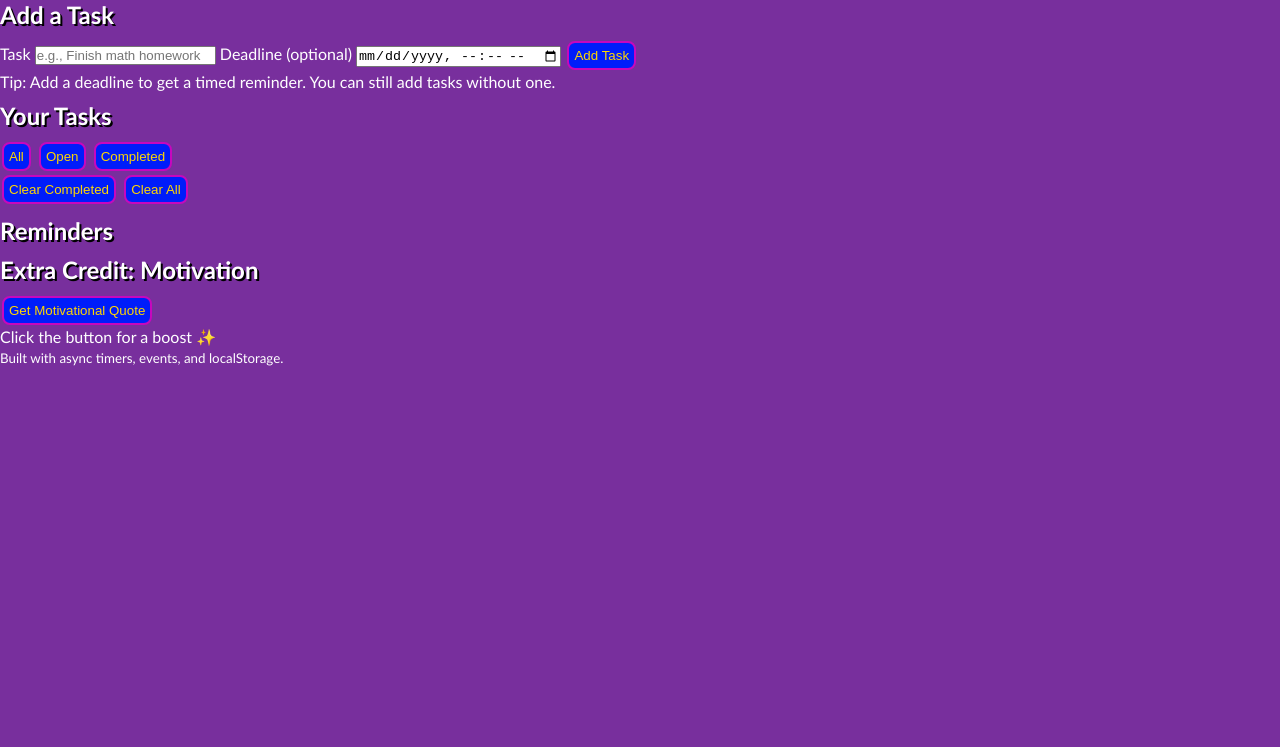
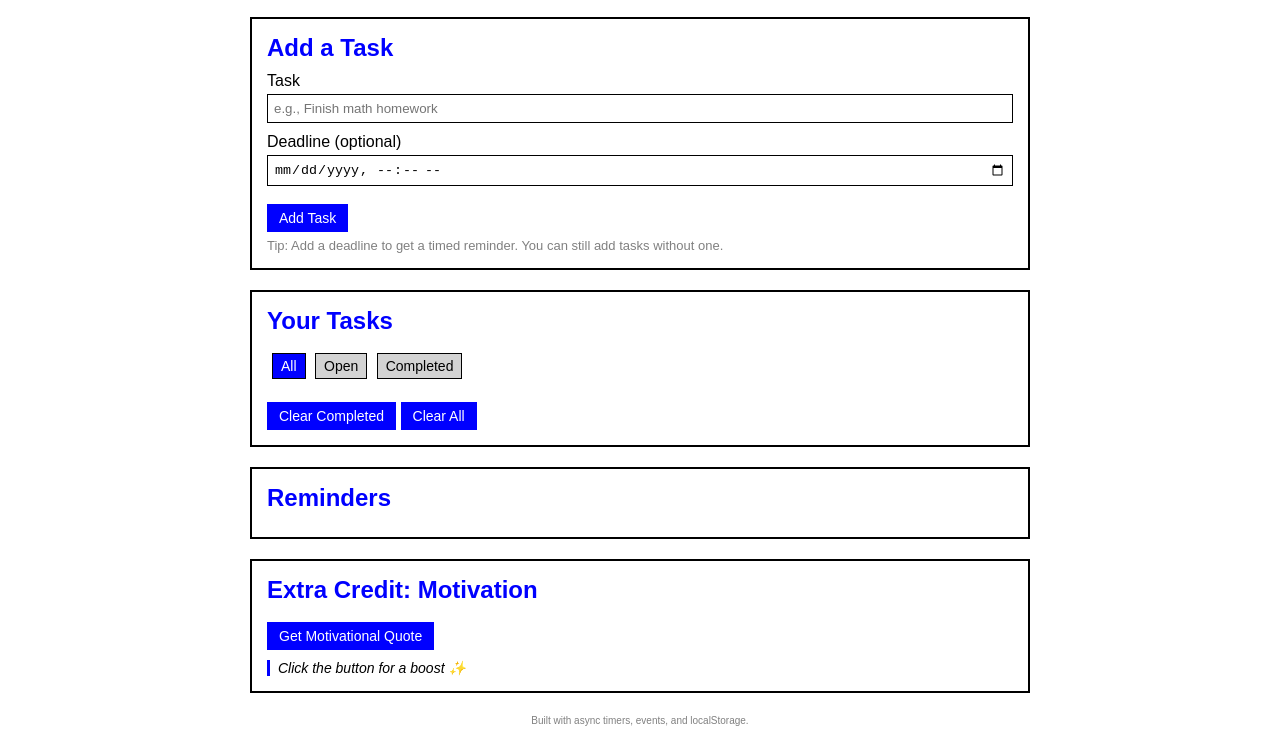
Before and after one commit to Karam-08/NodeJS_Personal-Task-and-Reminder-App, a website: page public/index.html in a window 1280 px wide. Shown: the part 88-835 px from the top of the page. Before the commit the page ends 800 px from the top, so only its background shows below. Drawn offline with Linux system fonts and the light colour scheme; files whose address does not match are found by name.

Commit message:
good styling

```diff
--- a/public/style.css
+++ b/public/style.css
@@ -1,29 +1,131 @@
 *{
+    box-sizing: border-box;
     margin: 0;
-    padding: 0;
-    box-sizing: border-box;
 }
 
 body{
-    background-color: rgb(120, 47, 157);
-    color: white;
-    font-family:'Trebuchet MS', 'Lucida Sans Unicode', 'Lucida Grande', 'Lucida Sans', Arial, sans-serif;
-}
-
-header{
-    text-align: center;
+    font-family: Arial, sans-serif;
+    background: white;
+    color: black;
+    font-size: 16px;
 }
 
 h1, h2{
-    margin: 10px 0;
-    text-shadow: 2px 2px black;
+    color: blue;
+    margin-bottom: 10px;
+}
+
+.subtitle{
+    font-size: 16px;
+    color: gray;
+}
+
+.container{
+    max-width: 800px;
+    margin: 20px auto;
+    padding: 0px 10px;
+}
+
+/* === Cards === */
+.card{
+    border: 2px solid black;
+    padding: 15px;
+    margin-bottom: 20px;
+}
+
+/* === Forms === */
+label{
+    display: block;
+    margin-bottom: 10px;
+}
+
+input[type="text"],
+input[type="datetime-local"]{
+    width: 100%;
+    padding: 6px;
+    margin-top: 4px;
+    border: 1px solid black;
 }
 
 button{
-    margin: 2px;
-    padding: 5px;
-    border: 2px solid rgb(199, 7, 190);
-    border-radius: 8px;
-    background-color: rgb(0, 29, 250);
-    color: gold;
+    background: blue;
+    color: white;
+    border: none;
+    padding: 6px 12px;
+    font-size: 14px;
+    margin-top: 8px;
 }
+
+button:hover{
+    background: darkblue;
+}
+
+.filters button{
+    background: lightgray;
+    color: black;
+    border: 1px solid black;
+    margin-left: 5px;
+    padding: 4px 8px;
+}
+
+.filters button.active{
+    background: blue;
+    color: white;
+}
+
+.hint{
+    font-size: 13px;
+    color: gray;
+    margin-top: 6px;
+}
+
+/* === Task List === */
+.task-list{
+    list-style: none;
+    padding: 0;
+    margin: 15px 0px;
+}
+
+.task-list li{
+    border: 1px solid black;
+    padding: 8px;
+    margin-bottom: 6px;
+}
+
+.task-list li.completed{
+    border-left: 6px solid green;
+    text-decoration: line-through;
+}
+
+.task-list li.warning{
+    border-left: 6px solid orange;
+}
+
+.task-list li.overdue{
+    border-left: 6px solid red;
+}
+
+/* === Reminders === */
+.reminders{
+    font-weight: bold;
+    color: orange;
+    font-size: 14px;
+}
+
+/* === Quotes === */
+.quote{
+    margin-top: 10px;
+    font-style: italic;
+    color: black;
+    border-left: 3px solid blue;
+    padding-left: 8px;
+    font-size: 14px;
+}
+
+/* === Footer === */
+.footnote{
+    text-align: center;
+    font-size: 12px;
+    color: gray;
+    margin-top: 20px;
+}
```
